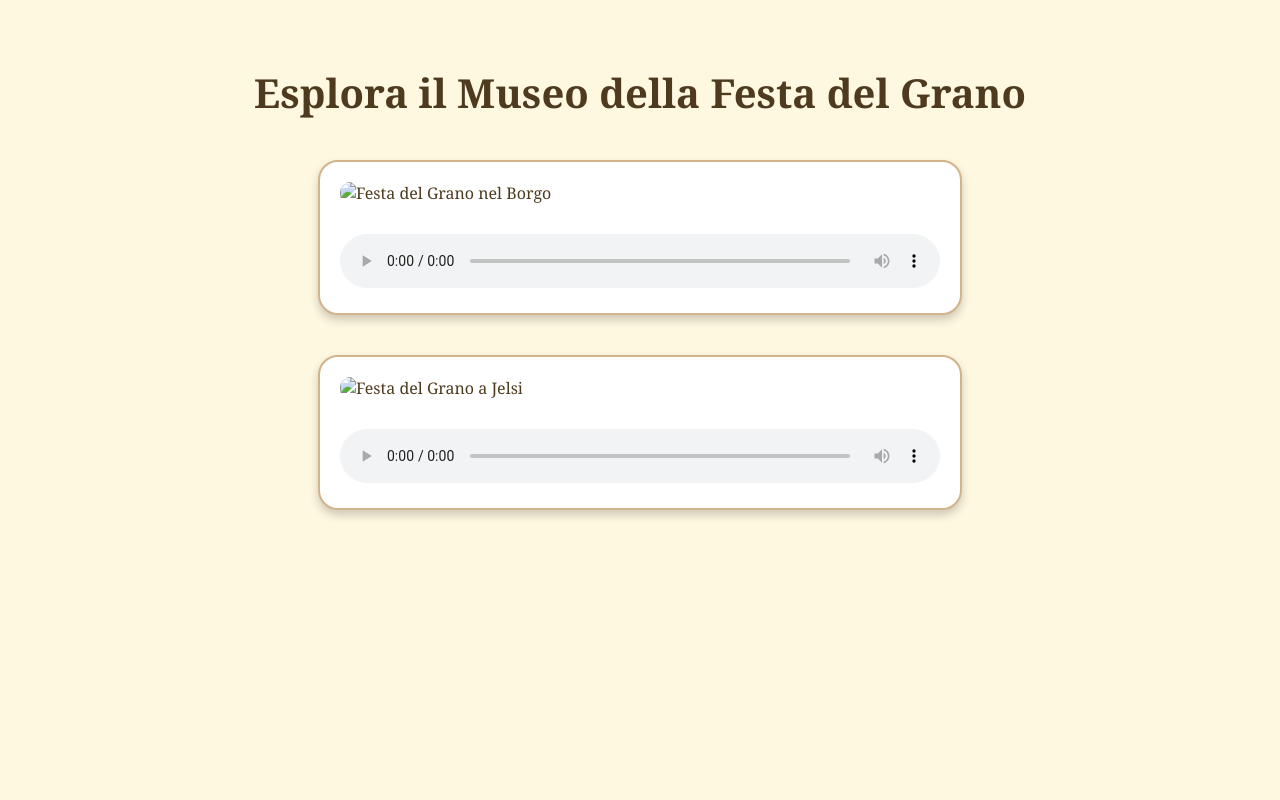
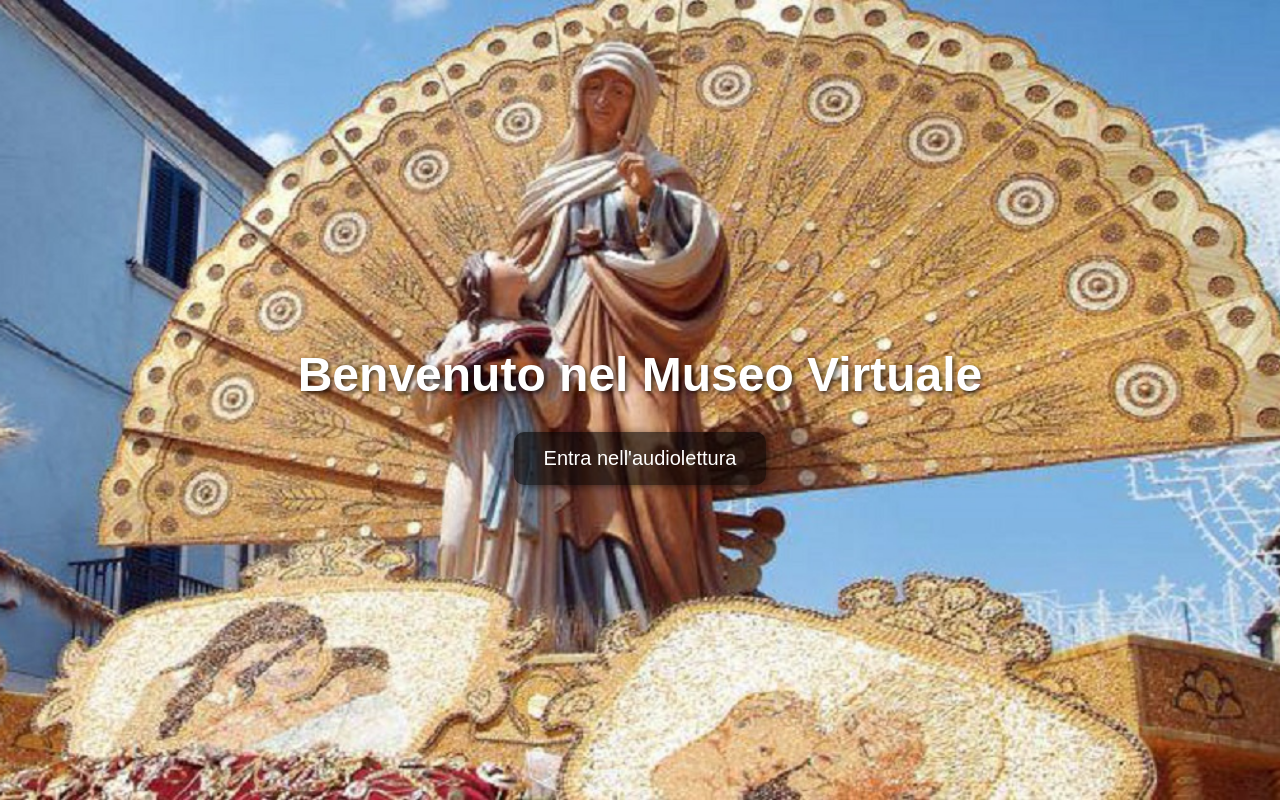
Before and after one commit to mattia118/museo-virtuale, a plain HTML site: page index.html in a window 1280 px wide. Drawn offline with Linux system fonts and the light colour scheme.

Commit message:
Update index.html

```diff
--- a/index.html
+++ b/index.html
@@ -1,63 +1,54 @@
 <!DOCTYPE html>
 <html lang="it">
 <head>
-  <meta charset="UTF-8" />
-  <meta name="viewport" content="width=device-width, initial-scale=1.0"/>
-  <title>Museo – Festa del Grano</title>
+  <meta charset="UTF-8">
+  <meta name="viewport" content="width=device-width, initial-scale=1.0">
+  <title>Museo Virtuale - Audiolettura</title>
   <style>
     body {
-      font-family: Georgia, serif;
-      background-color: #fff8e1;
-      padding: 30px;
-      color: #4e3b1f;
+      background-image: url('assets/immagini/Festa-del-grano-Jelsi.jpg');
+      background-size: cover;
+      background-position: center;
+      background-repeat: no-repeat;
+      height: 100vh;
+      margin: 0;
+      display: flex;
+      flex-direction: column;
+      justify-content: center;
+      align-items: center;
+      text-align: center;
+      font-family: Arial, sans-serif;
+      color: white;
     }
 
     h1 {
-      text-align: center;
-      font-size: 2.5em;
+      font-size: 3em;
+      text-shadow: 2px 2px 5px rgba(0,0,0,0.7);
+      margin-bottom: 30px;
     }
 
-    .media {
-      margin: 40px auto;
-      max-width: 600px;
-      border: 2px solid #d2b48c;
-      border-radius: 20px;
-      padding: 20px;
-      background-color: #fff;
-      box-shadow: 0 5px 10px rgba(0,0,0,0.2);
+    .button {
+      background-color: rgba(0, 0, 0, 0.6);
+      border: none;
+      padding: 15px 30px;
+      font-size: 20px;
+      cursor: pointer;
+      border-radius: 10px;
+      color: white;
+      text-decoration: none;
+      box-shadow: 2px 2px 8px rgba(0,0,0,0.5);
+      transition: background-color 0.3s ease;
     }
 
-    .media img {
-      width: 100%;
-      height: auto;
-      border-radius: 10px;
-      margin-bottom: 15px;
-    }
-
-    audio {
-      width: 100%;
-      margin-top: 15px;
+    .button:hover {
+      background-color: rgba(0, 0, 0, 0.8);
     }
   </style>
 </head>
 <body>
-  <h1>Esplora il Museo della Festa del Grano</h1>
 
-  <div class="media">
-    <img src="Festa_del_Grano_nel_Borgo.png" alt="Festa del Grano nel Borgo">
-    <audio controls>
-      <source src="Durante_una_solenne.m4a" type="audio/mp4">
-      Il tuo browser non supporta l'elemento audio.
-    </audio>
-  </div>
-
-  <div class="media">
-    <img src="Festa_del_Grano_a_Jelsi.png" alt="Festa del Grano a Jelsi">
-    <audio controls>
-      <source src="Sotto_un_cielo_azzur.m4a" type="audio/mp4">
-      Il tuo browser non supporta l'elemento audio.
-    </audio>
-  </div>
+  <h1>Benvenuto nel Museo Virtuale</h1>
+  <a href="museo.html" class="button">Entra nell'audiolettura</a>
 
 </body>
 </html>
```
